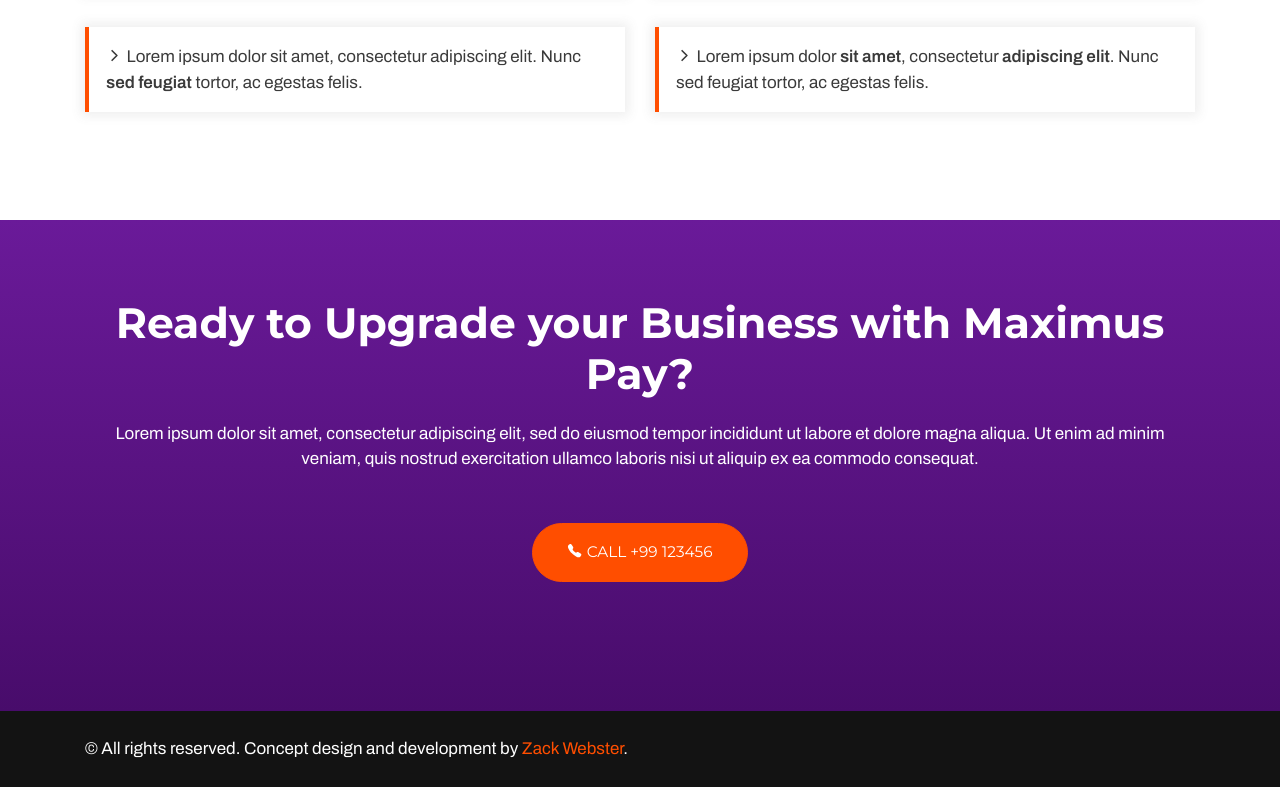
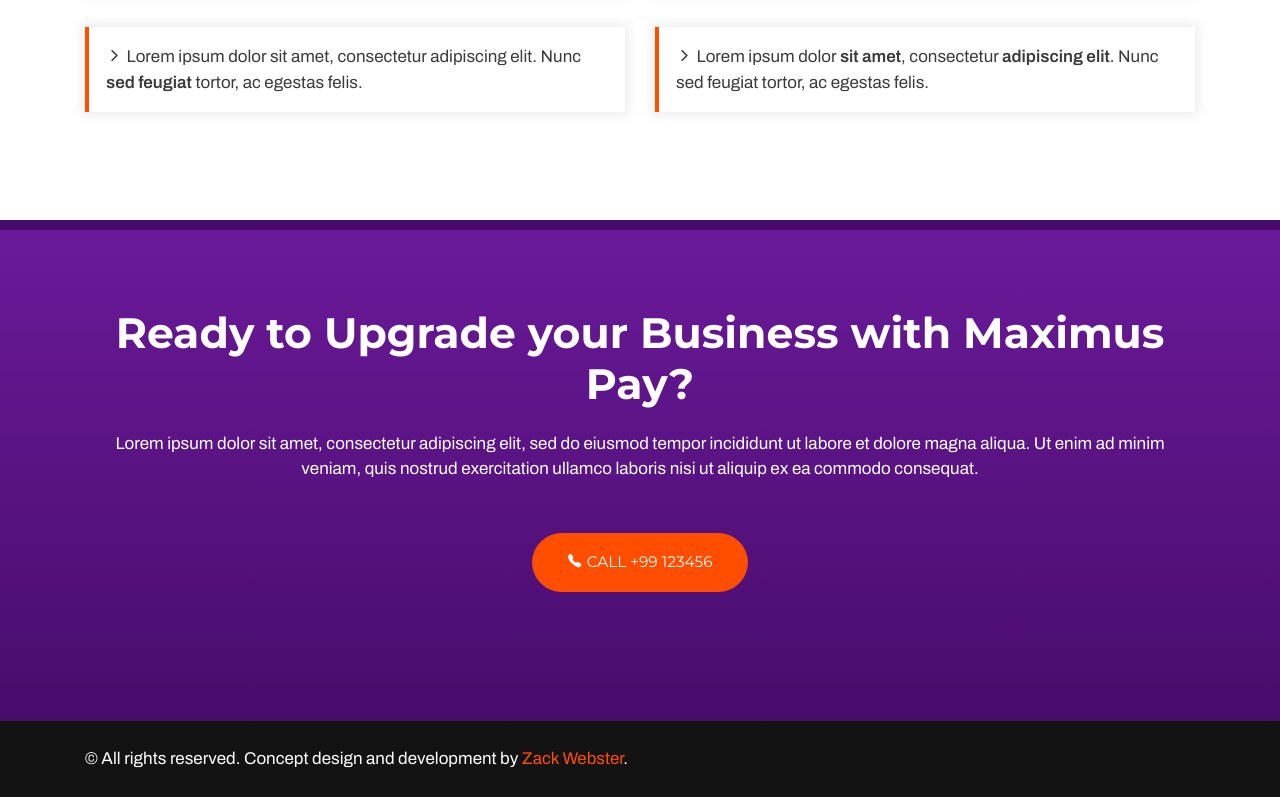
Before and after one commit to zaxwebs/maximusPay, a website built with Parcel: page src/index.html in a window 1280 px wide. Shown: the part 2701-3498 px from the top of the page. Built offline with nearby package versions, Linux system fonts and the light colour scheme.

Commit message:
Updated CTA style

```diff
--- a/src/styles/_custom.scss
+++ b/src/styles/_custom.scss
@@ -146,6 +146,10 @@
   }
 }
 
+section.cta {
+  border-top: 10px solid $secondary-2;
+}
+
 section.hero,
 section.cta {
   color: white;
```
